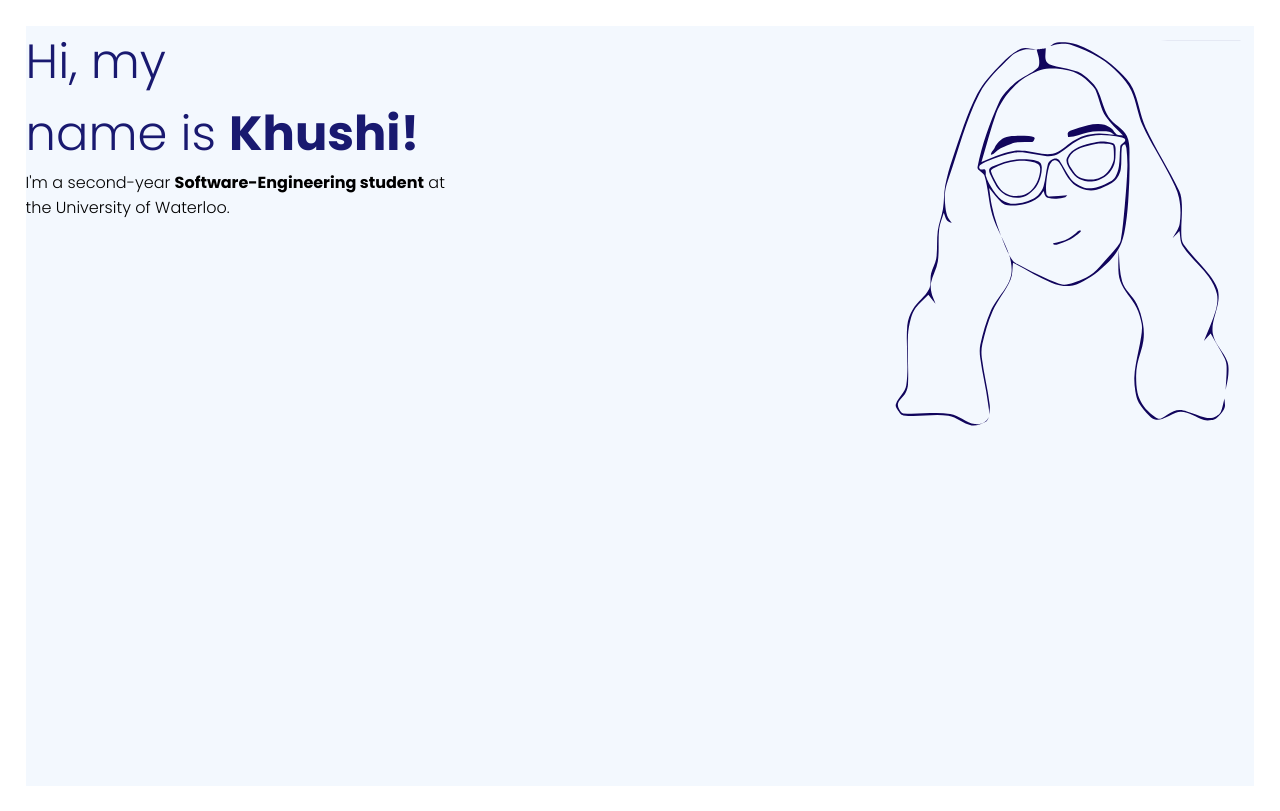
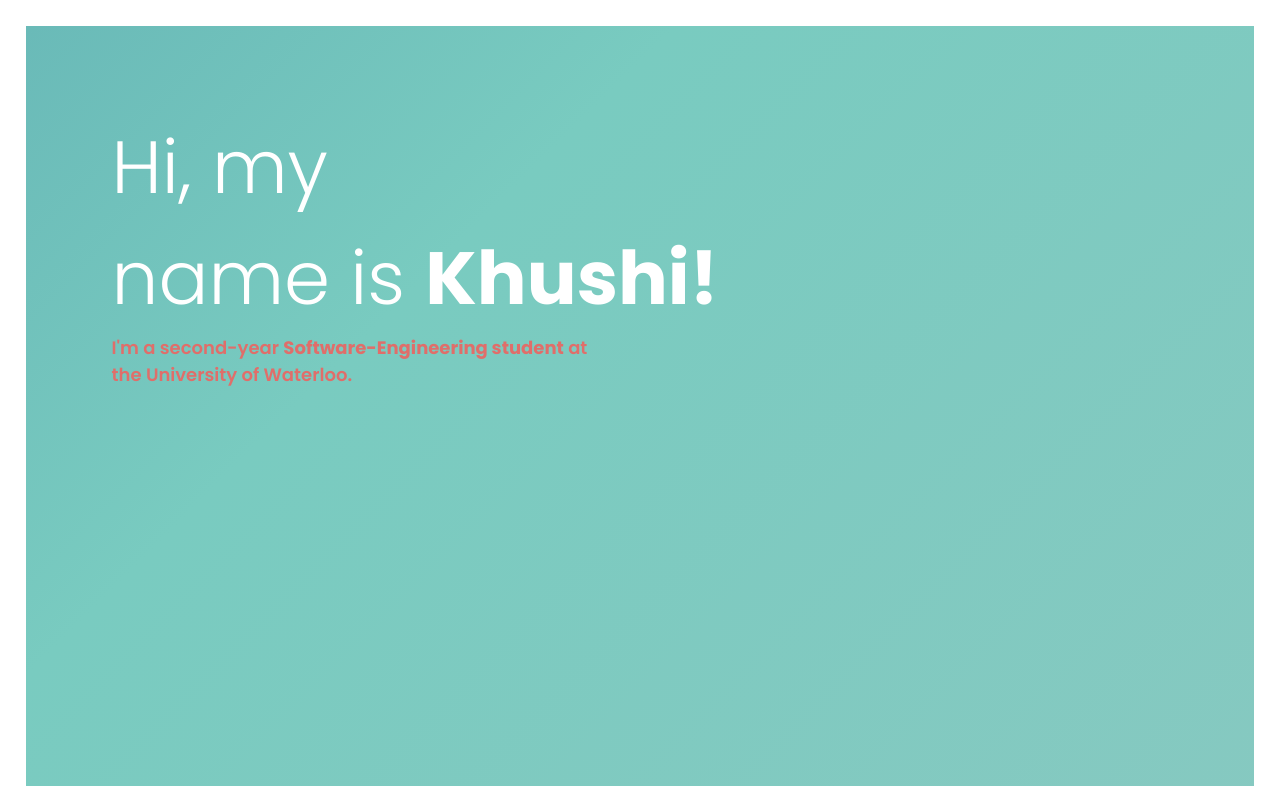
Before and after one commit to kbudhwar/About-me-site, a JavaScript app in the folder about-me-site/: page / in a window 1280 px wide. Built offline with nearby package versions, Linux system fonts and the light colour scheme.

Commit message:
fixed some things

```diff
--- a/about-me-site/src/App.css
+++ b/about-me-site/src/App.css
@@ -1,25 +1,39 @@
 .pageWrap {
-  background-color: #f3f8fe;
+  background: linear-gradient(-45deg, #92c7c1,#79cbc0, #3b869f, #3275a1);
+  animation: gradient 15s ease infinite;
   position: relative;
+  height: 100%;
   overflow: hidden;
   min-height: calc(100vh - 40px);
+  background-size: 400% 400%;
   max-width: 96%;
   margin: 2%;
  }
  .title{
-  color: midnightblue;
-  display: inline-block;
-  font-size: xxx-large;
+  color: white;
+  font-size: 74px;
   animation: reveal 1s cubic-bezier(0.215, 0.61, 0.355, 1) 0.25s backwards;
   vertical-align: top;
+  margin-top: 7%;
+  margin-left: 7%;;
  }
  .faceIcon{
   animation: reveal 1s cubic-bezier(0.215, 0.61, 0.355, 1) 0.25s backwards;
   object-fit: contain;
   width: 30%;
-  position: absolute;
   top: 0px;
   right: 0px;
+ }
+ #block1{
+   display: flex;
+  }
+  .subText{
+  width: fit-content;
+  margin-left: 7%;
+  color: #e06e6a;
+  animation: reveal 1s cubic-bezier(0.215, 0.61, 0.355, 1) 0.25s backwards;
+  font-size: large;
+  font-weight: 600;
 }
 @keyframes reveal {
  from {
@@ -30,12 +44,16 @@
    opacity: 100%;
  }
 }
-#block1{
-  display: flex;
+@keyframes gradient {
+ 0% {
+   background-position: 0% 50%;
  }
-.subText{
-  width: fit-content;
-  margin: 0;
+ 50% {
+   background-position: 100% 50%;
+ }
+ 100% {
+   background-position: 0% 50%;
+ }
 }
  /*
 .title {
--- a/about-me-site/src/App.js
+++ b/about-me-site/src/App.js
@@ -10,10 +10,10 @@ function App() {
       </div>
       <div className="subText">
         I'm a second-year{" "}
-        <span style={{ fontWeight: "800" }}>Software-Engineering student</span> at<br></br>
+        <span style={{ fontWeight:"900" }}>Software-Engineering student</span> at<br></br>
         the University of Waterloo.
       </div>
-      <object className="faceIcon" type="image/svg+xml" data={FaceIcon} aria-label="face icon"></object>
+      {/* <object className="faceIcon" type="image/svg+xml" data={FaceIcon} aria-label="face icon"></object> */}
     </div>
   );
 }
--- a/about-me-site/src/index.css
+++ b/about-me-site/src/index.css
@@ -1,4 +1,4 @@
-@import url("https://fonts.googleapis.com/css2?family=Nunito:wght@600&family=Poppins:wght@300;700&display=swap");
+@import url("https://fonts.googleapis.com/css2?family=Nunito:wght@600&family=Poppins:wght@300;600;700&display=swap");
 
 * {
   box-sizing: border-box;
```
Also changed, not shown: 1 other file (tests, documents, lock files or other folders). Lines whose indentation alone changed are shown as unchanged.
